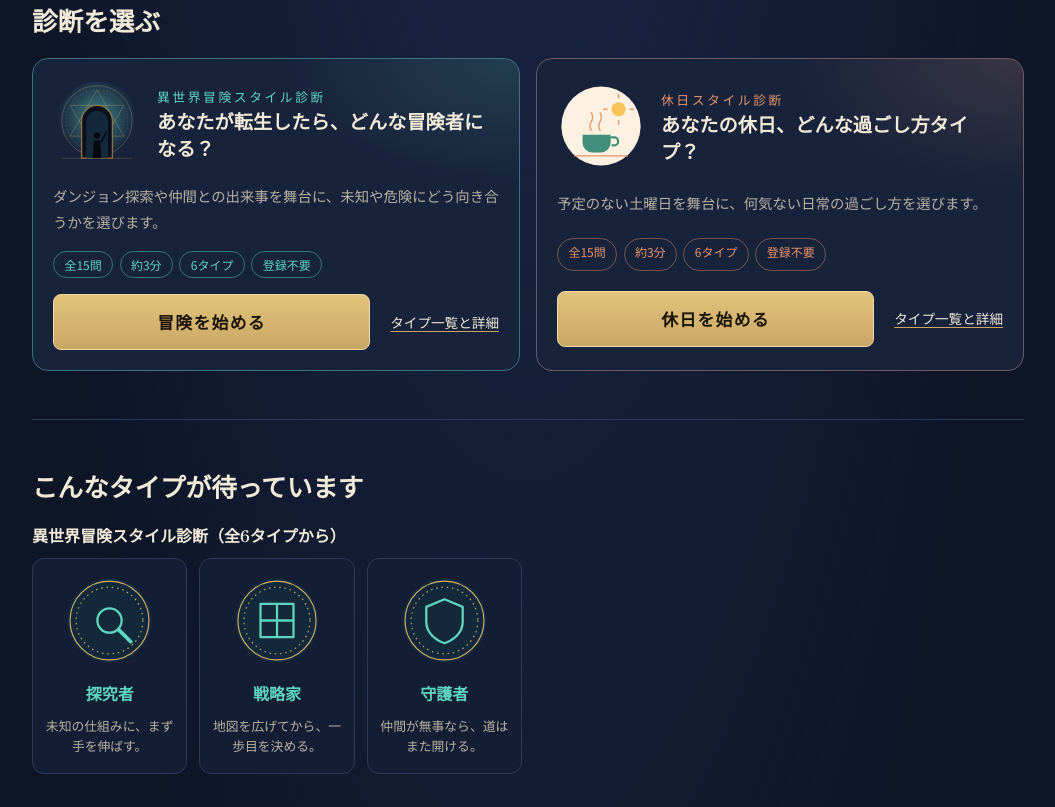
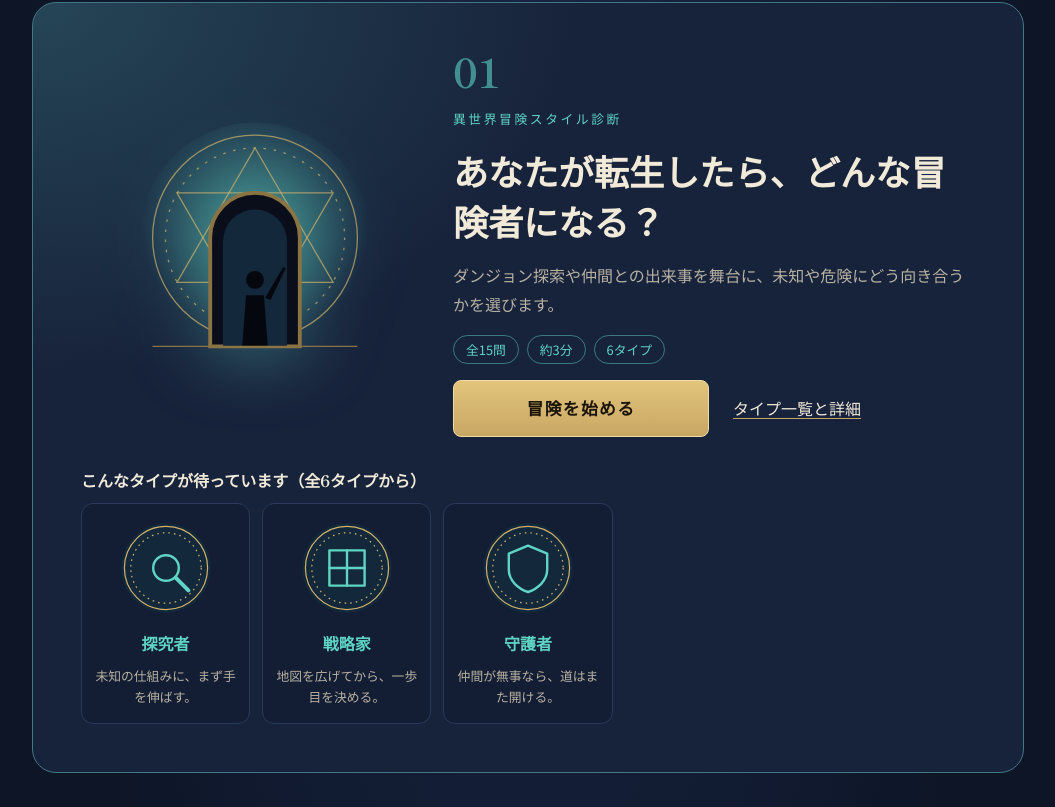
Before and after one commit to reload-co-jp/narragram, a Next.js app: page / in a window 1280 px wide. Shown: the part 634-1441 px from the top of the page, without its empty margins (112-1167 px from the left). Built offline with nearby package versions, Linux system fonts and the light colour scheme.

Commit message:
Emphasize diagnose

```diff
--- a/app/page.tsx
+++ b/app/page.tsx
@@ -2,7 +2,7 @@ import { CSSProperties, FC } from "react"
 import Link from "next/link"
 import { diagnoses } from "@/lib/diagnoses"
 import { guides } from "@/lib/guides"
-import { DiagnosisCard } from "@/components/diagnosis-card"
+import { TrackedLink } from "@/components/tracked-link"
 import { TypeGrid } from "@/components/type-grid"
 
 const css = `
@@ -36,18 +36,84 @@ const css = `
   justify-self: center;
   min-width: min(100%, 18rem);
 }
-.home-cards {
+.home-spotlights {
+  display: grid;
+  gap: 2.5rem;
+}
+.spotlight {
+  background:
+    radial-gradient(
+      ellipse 80% 70% at 0% 0%,
+      color-mix(in srgb, var(--accent) 20%, transparent),
+      transparent 70%
+    ),
+    var(--panel);
+  border: 1px solid color-mix(in srgb, var(--accent) 40%, var(--panel-border));
+  border-radius: 1.5rem;
+  display: grid;
+  gap: 2rem;
+  padding: clamp(1.25rem, 5vw, 3rem);
+}
+.spotlight-intro {
+  align-items: center;
+  display: grid;
+  gap: 1.5rem;
+  justify-items: center;
+  text-align: center;
+}
+.spotlight-intro > img {
+  filter: drop-shadow(0 0.75rem 2rem color-mix(in srgb, var(--accent) 35%, transparent));
+  height: auto;
+  width: min(60%, 15rem);
+}
+.spotlight-body {
   display: grid;
   gap: 1rem;
-  grid-template-columns: repeat(auto-fit, minmax(min(100%, 22rem), 1fr));
 }
-.home-preview {
-  display: grid;
-  gap: 2rem;
+.spotlight-num {
+  color: var(--accent);
+  font-family: var(--font-serif);
+  font-size: 2.5rem;
+  font-weight: 700;
+  line-height: 1;
+  opacity: 0.6;
 }
-.home-preview h3 {
+.home .spotlight h2 {
+  font-size: clamp(1.5rem, 5vw, 2.2rem);
+  margin-bottom: 0;
+}
+.spotlight .badges li {
+  border-color: color-mix(in srgb, var(--accent) 50%, transparent);
+  color: var(--accent);
+}
+.spotlight-actions {
+  align-items: center;
+  display: flex;
+  flex-wrap: wrap;
+  gap: 0.75rem 1.5rem;
+  justify-content: center;
+}
+.spotlight-actions .btn {
+  min-width: min(100%, 16rem);
+}
+.spotlight h3 {
   font-size: 1rem;
   margin-bottom: 0.75rem;
+}
+@media (min-width: 48rem) {
+  .spotlight-intro {
+    grid-template-columns: 2fr 3fr;
+    justify-items: start;
+    text-align: start;
+  }
+  .spotlight-intro > img {
+    justify-self: center;
+    width: min(100%, 16rem);
+  }
+  .spotlight .badges,
+  .spotlight-actions {
+    justify-content: start;
+  }
 }
 .home-steps {
   counter-reset: step;
@@ -115,30 +181,55 @@ const Page: FC = () => (
       </a>
     </section>
 
-    <section id="diagnoses" aria-labelledby="diagnoses-heading">
-      <h2 id="diagnoses-heading">診断を選ぶ</h2>
-      <div className="home-cards">
-        {diagnoses.map((d) => (
-          <DiagnosisCard key={d.meta.slug} d={d} from="home" />
-        ))}
-      </div>
-    </section>
-
-    <section aria-labelledby="preview-heading">
-      <h2 id="preview-heading">こんなタイプが待っています</h2>
-      <div className="home-preview">
-        {diagnoses.map(({ meta, types }) => (
-          <div
-            key={meta.slug}
-            style={{ "--accent": meta.accent } as CSSProperties}
-          >
-            <h3>
-              {meta.shortTitle}（全{types.length}タイプから）
-            </h3>
+    <section id="diagnoses" className="home-spotlights" aria-label="診断一覧">
+      {diagnoses.map(({ meta, bank, types }, i) => (
+        <article
+          key={meta.slug}
+          className="spotlight"
+          style={{ "--accent": meta.accent } as CSSProperties}
+          aria-labelledby={`spotlight-${meta.slug}`}
+        >
+          <div className="spotlight-intro">
+            <img
+              src={meta.image}
+              alt=""
+              width={240}
+              height={240}
+              loading={i === 0 ? "eager" : "lazy"}
+            />
+            <div className="spotlight-body">
+              <p className="spotlight-num" aria-hidden="true">
+                {String(i + 1).padStart(2, "0")}
+              </p>
+              <p className="eyebrow">{meta.shortTitle}</p>
+              <h2 id={`spotlight-${meta.slug}`}>{meta.title}</h2>
+              <p className="muted">{meta.theme}</p>
+              <ul className="badges" aria-label="診断の概要">
+                <li>全{bank.items.length}問</li>
+                <li>{meta.estimate}</li>
+                <li>{types.length}タイプ</li>
+              </ul>
+              <div className="spotlight-actions">
+                <TrackedLink
+                  href={`/${meta.slug}/intro/`}
+                  className="btn"
+                  event={[
+                    "diagnosis_card_clicked",
+                    { diagnosis: meta.slug, from: "home" },
+                  ]}
+                >
+                  {meta.startLabel}
+                </TrackedLink>
+                <Link href={`/${meta.slug}/`}>タイプ一覧と詳細</Link>
+              </div>
+            </div>
+          </div>
+          <div>
+            <h3>こんなタイプが待っています（全{types.length}タイプから）</h3>
             <TypeGrid slug={meta.slug} types={types.slice(0, 3)} />
           </div>
-        ))}
-      </div>
+        </article>
+      ))}
     </section>
 
     <section aria-labelledby="how-heading">
```
